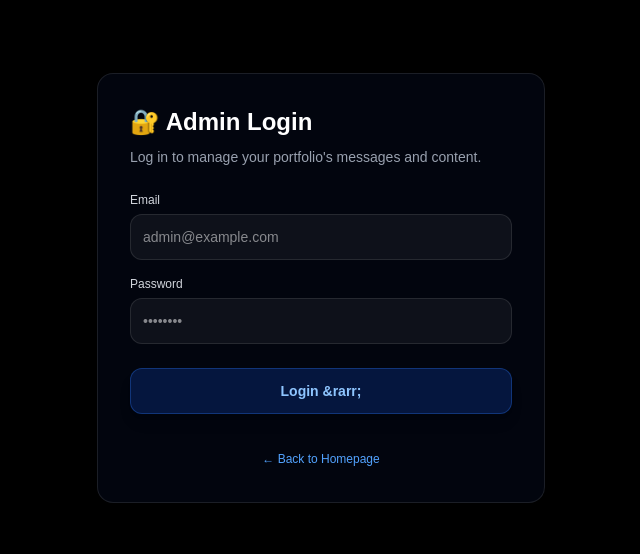
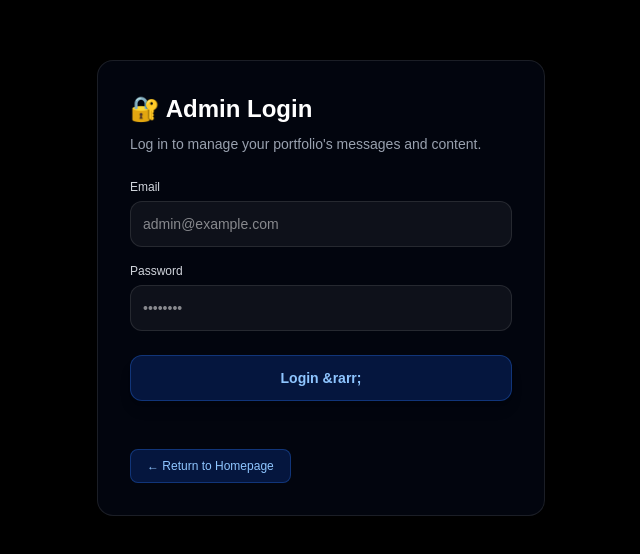
Before and after one commit to akimhalim94/my-portfolio-nextjs, a Next.js app: page /login in a window 1280 px wide. Shown: the part 152-706 px from the top of the page, without its empty margins (319-959 px from the left). Built offline with nearby package versions, Linux system fonts and the light colour scheme; no server answers.

Commit message:
Update login form

```diff
--- a/components/LoginForm.tsx
+++ b/components/LoginForm.tsx
@@ -47,9 +47,12 @@ export default function LoginForm() {
         {pending ? "Processing..." : "Login &rarr;"}
       </button>
 
-      <div className="mt-4 text-center">
-        <Link href="/" className="text-xs text-blue-400 hover:underline">
-          &larr; Back to Homepage
+      <div className="mt-8">
+        <Link
+          href="/"
+          className="inline-block px-4 py-2 bg-blue-600/20 hover:bg-blue-600/30 border border-blue-500/30 text-blue-300 rounded-lg text-xs font-medium transition-colors"
+        >
+          &larr; Return to Homepage
         </Link>
       </div>
     </form>
```
